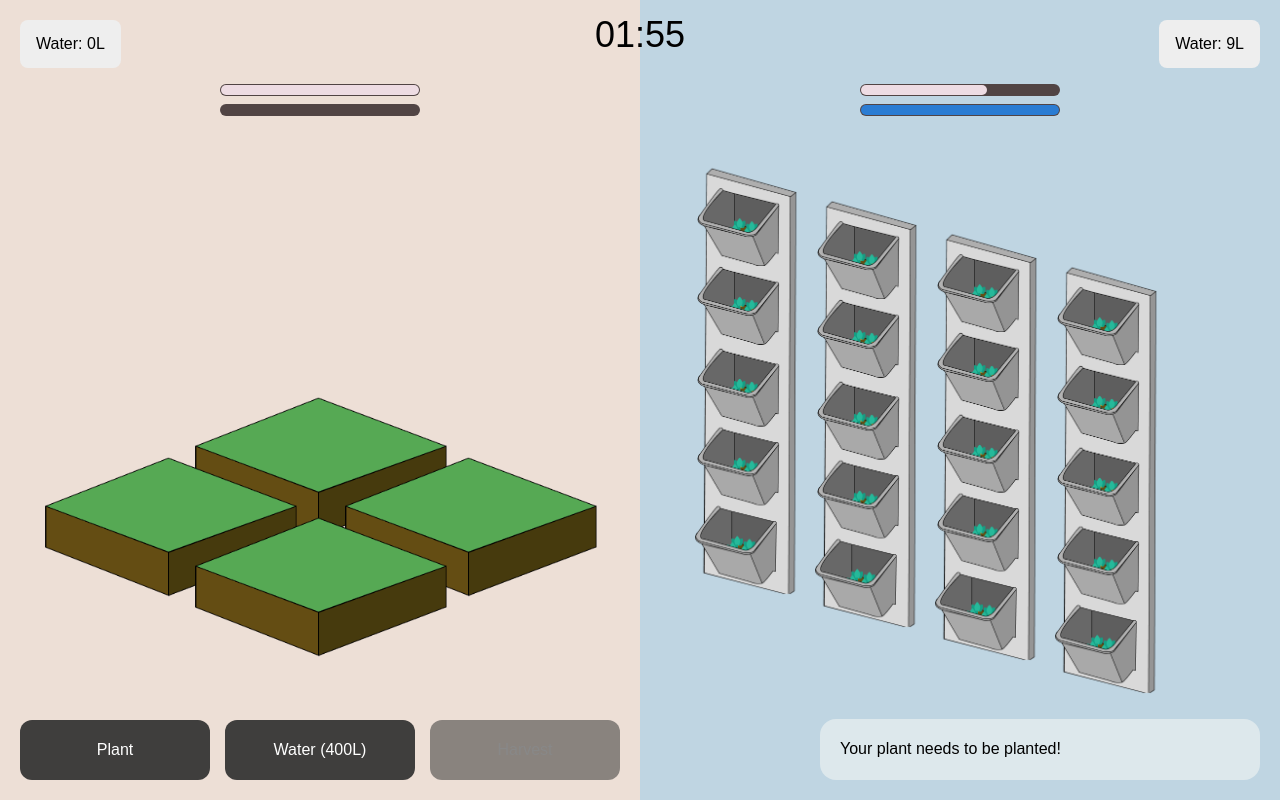
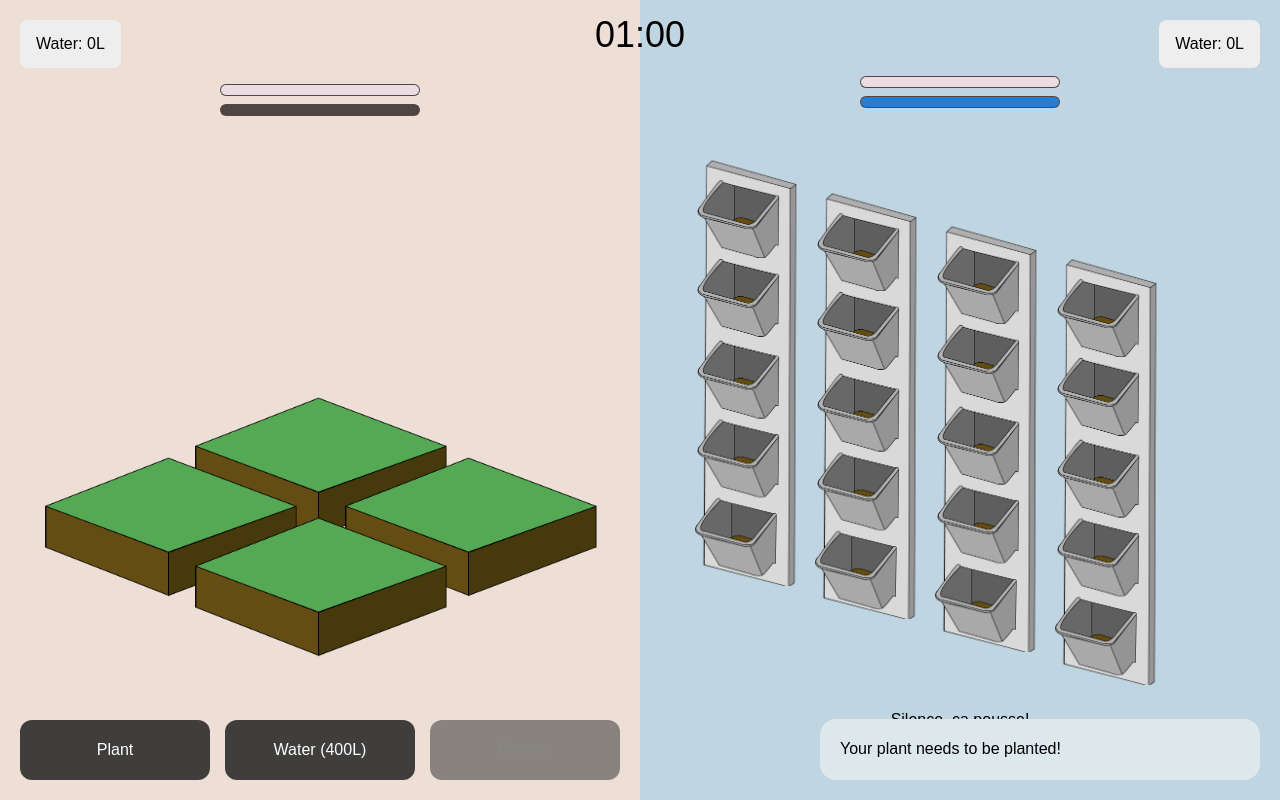
Before and after one commit to quentinguidee/farmup, a React (Vite) app: page / in a window 1280 px wide. Built offline with nearby package versions, Linux system fonts and the light colour scheme.

Commit message:
Timer fixes
Signed-off-by: Quentin Guidée <git@arra.red>

```diff
--- a/src/App.tsx
+++ b/src/App.tsx
@@ -17,6 +17,8 @@ import "./styles/asset.css";
 import "./styles/notification.css";
 
 export default function App() {
+    const [running, setRunning] = useState(false);
+
     const [state, setState] = useState<State>("state0");
     const [stateVertical, setStateVertical] = useState<State>("state0");
 
@@ -29,6 +31,7 @@ export default function App() {
     const [totalWaterVertical, setTotalWaterVertical] = useState(0);
 
     useEffect(() => {
+        if (!running) return;
         const interval = setInterval(() => {
             if (waterLevel >= 1) {
                 setTimerHarvest(timerHarvest - 0.4);
@@ -39,9 +42,10 @@ export default function App() {
             setWaterLevel(waterLevel - 1);
         }, 50);
         return () => clearInterval(interval);
-    }, [waterLevel, timerHarvest]);
+    }, [waterLevel, timerHarvest, running]);
 
     useEffect(() => {
+        if (!running) return;
         const interval = setInterval(() => {
             switch (stateVertical) {
                 case "state0":
@@ -51,7 +55,7 @@ export default function App() {
                     if (timerHarvestVertical <= 1) {
                         setStateVertical("state2");
                     }
-                    setTotalWaterVertical((p) => p + 1);
+                    setTotalWaterVertical((p) => p + 5);
                     setTimerHarvestVertical(timerHarvestVertical - 4);
                     break;
                 case "state2":
@@ -61,11 +65,12 @@ export default function App() {
             }
         }, 500);
         return () => clearInterval(interval);
-    }, [timerHarvestVertical, stateVertical]);
+    }, [timerHarvestVertical, stateVertical, running]);
 
     const plant = () => {
         if (state !== "state0") return;
         setState("state1");
+        if (!running) setRunning(true);
     };
 
     const water = () => {
@@ -90,7 +95,7 @@ export default function App() {
                 onHarvest={harvest}
                 state={state}
             />
-            <Timer />
+            <Timer running={running} />
             <Notification />
             <div className="farms">
                 <ClassicalFarm
--- a/src/components/Timer.tsx
+++ b/src/components/Timer.tsx
@@ -1,10 +1,11 @@
 import { useEffect, useState } from "react";
 
-export function Timer() {
-    const [minutes, setMinutes] = useState(2);
+export function Timer(props: { running: boolean }) {
+    const [minutes, setMinutes] = useState(1);
     const [seconds, setSeconds] = useState(0);
 
     useEffect(() => {
+        if (!props.running) return;
         const interval = setInterval(() => {
             if (seconds === 0) {
                 if (minutes === 0) {
@@ -18,7 +19,7 @@ export function Timer() {
             }
         }, 1000);
         return () => clearInterval(interval);
-    }, [minutes, seconds]);
+    }, [minutes, seconds, props.running]);
 
     return (
         <div className="timer">
--- a/src/components/VerticalFarm.tsx
+++ b/src/components/VerticalFarm.tsx
@@ -26,6 +26,13 @@ export default function VerticalFarm(props: Props) {
                 <Plot x={2} state={state} />
                 <Plot x={3} state={state} />
             </FarmContent>
+            <a
+                href="https://www.france.tv/france-5/silence-ca-pousse/"
+                target="_blank"
+                style={{ textDecoration: "none", color: "black" }}
+            >
+                Silence, ça pousse!
+            </a>
         </div>
     );
 }
```
